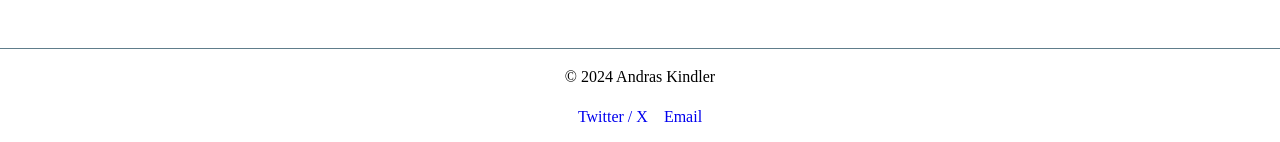
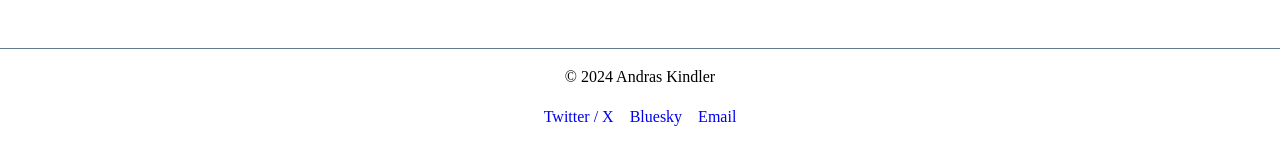
Before and after one commit to andraskindler/andraskindler.github.io, a Jekyll site: the page built from index.markdown, in a window 1280 px wide. Shown: the part 755-897 px from the top of the page. Built offline with Jekyll 4.4.1, drawn with Linux system fonts in a browser that asks for light colours; comment, search, counter and statistics services are not loaded.

Commit message:
add bluesky link

```diff
--- a/_includes/footer.html
+++ b/_includes/footer.html
@@ -2,6 +2,7 @@
   <p>© 2024 {{ site.title }}</p>
   <div class="footer-links">
     <a href="https://x.com/andraskindler" target="_blank">Twitter / X</a>
+    <a href="https://bsky.app/profile/andraskindler.bsky.social" target="_blank">Bluesky</a>
     <a href="mailto:andraskindler@gmail.com" target="_blank">Email</a>
   </div>
 </footer>
```
